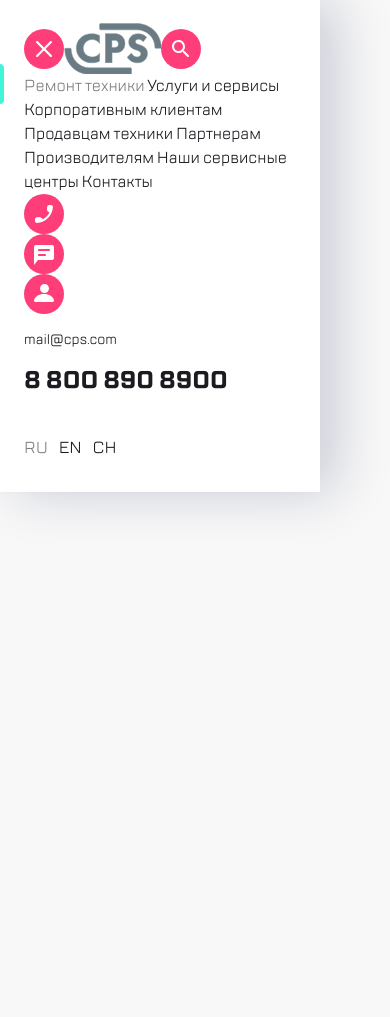
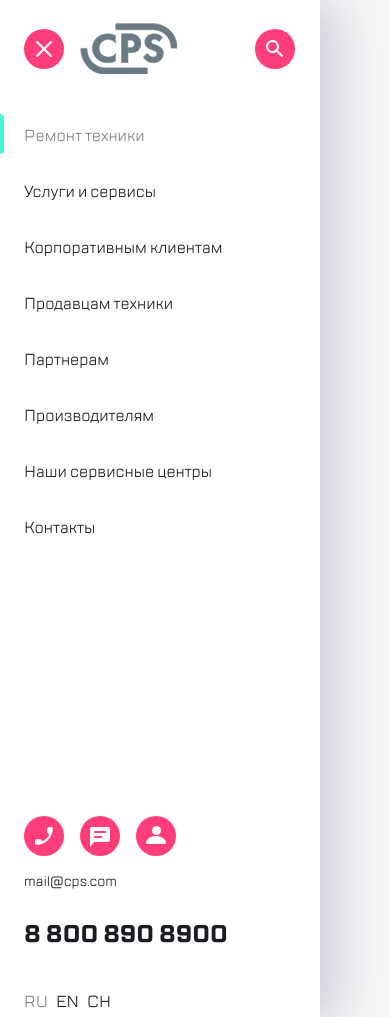
Before and after one commit to quiet-cmd/Kata-web-core, a plain HTML site: page 1.4/mobile-menu.html in a window 390 px wide. Shown: the top 1017 px of the page. Drawn offline with Linux system fonts and the light colour scheme.

Commit message:
Update mobile-menu.html

```diff
--- a/1.4/mobile-menu.html
+++ b/1.4/mobile-menu.html
@@ -15,10 +15,10 @@
 				<div class="side-menu__container">
 					<div class="side-menu__top">
 						<input type="button" arial-label="side-bar-btn" class="side-menu__btn ico-burger-active ico button">
-						<a href="" class="mobile-menu__logo ico-logo"></a>
+						<a href="" class="side-menu__logo ico-logo"></a>
 						<input type="button" arial-label="search-btn" class="side-menu__btn ico-search ico button"></a>
 					</div>
-					<div class="mobile-menu__middle">
+					<div class="side-menu__middle">
 						<a href="" class="side-menu__item side-menu__item--active">Ремонт техники</a>
 						<a href="" class="side-menu__item">Услуги и сервисы</a>
 						<a href="" class="side-menu__item">Корпоративным клиентам</a>
@@ -28,8 +28,8 @@
 						<a href="" class="side-menu__item">Наши сервисные центры</a>
 						<a href="" class="side-menu__item">Контакты</a>
 					</div>
-					<div class="mobile-menu__bottom">
-						<div class="mobile-menu__button-group">
+					<div class="side-menu__bottom">
+						<div class="side-menu__button-group">
 							<input type="button" arial-label="call" class="side-menu__btn ico-call ico button">
 							<input type="button" arial-label="chat" class="side-menu__btn ico-chat ico button"></a>
 							<input type="button" arial-label="profile" class="side-menu__btn ico-profile ico button"></a>
@@ -38,7 +38,7 @@
 						<p class="side-menu__mail">mail@cps.com</p>
 						<p class="side-menu__phone">8 800 890 8900</p>
 
-						<div class="mobile-menu__lang-group">
+						<div class="side-menu__lang-group">
 							<a href="" class="side-menu__lang side-menu__lang--active">RU</a>
 							<a href="" class="side-menu__lang">EN</a>
 							<a href="" class="side-menu__lang">CH</a>
```
